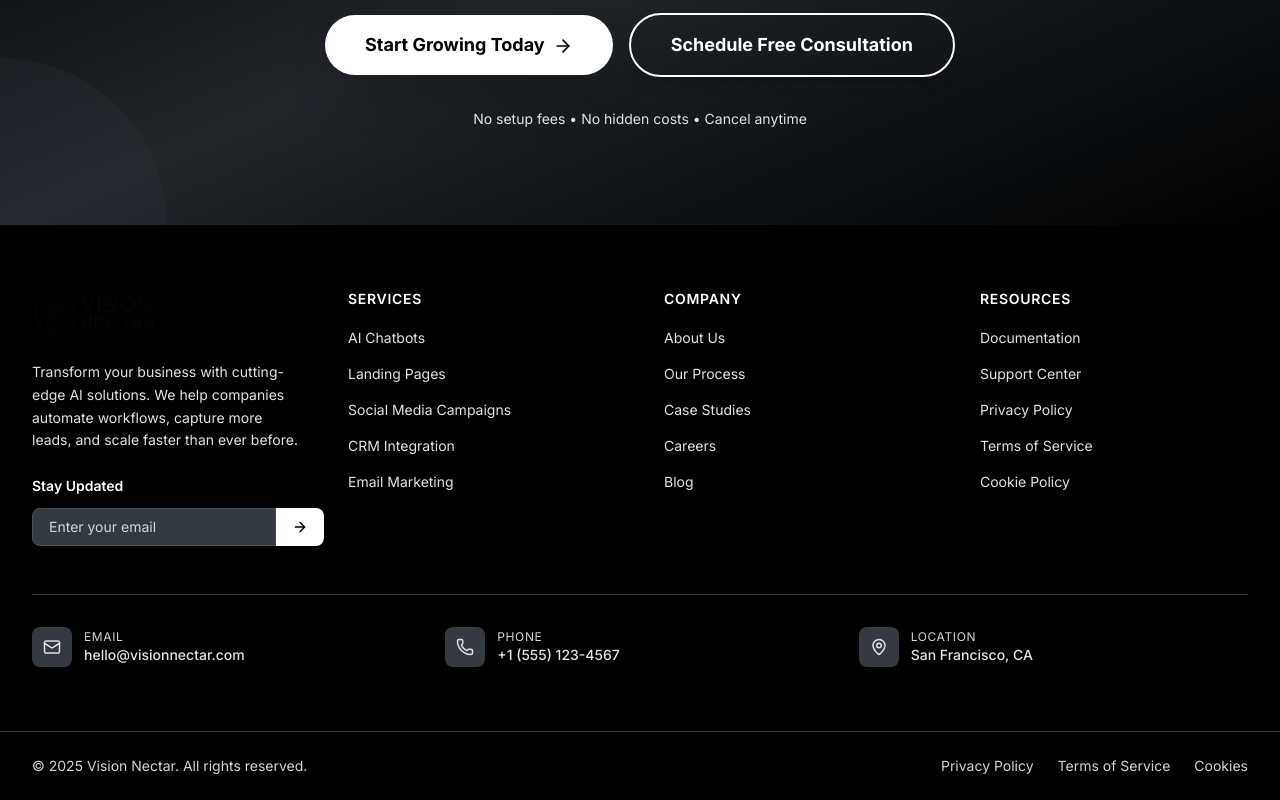
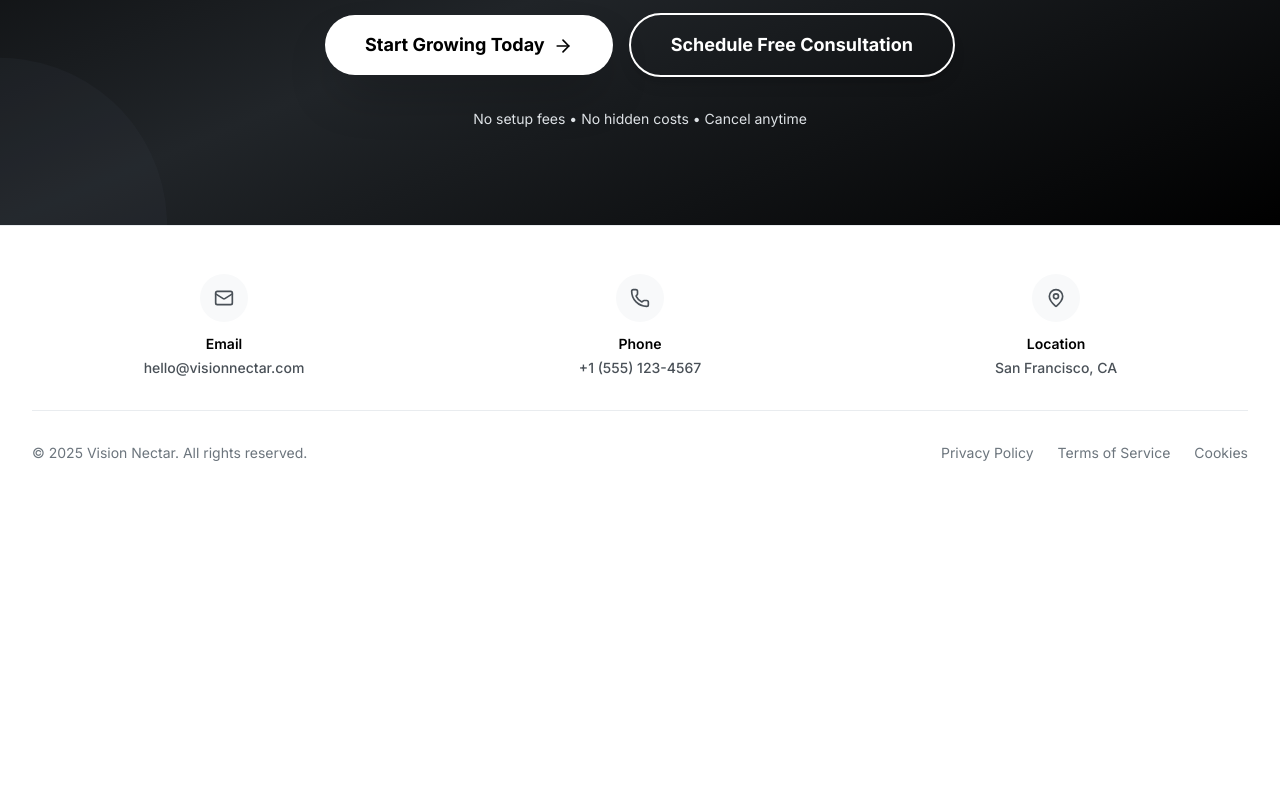
Before and after one commit to mikedavinci/vnectar, a Next.js app: page / in a window 1280 px wide. Shown: the part 10805-11605 px from the top of the page. After the commit the page ends 11316 px from the top, so only its background shows below. Built offline with nearby package versions, Linux system fonts and the light colour scheme; a web font is replaced by a local one.

Commit message:
Create Simple Footer with Essential Information

```diff
--- a/src/components/Footer.tsx
+++ b/src/components/Footer.tsx
@@ -1,34 +1,9 @@
 'use client';
 
-import Image from 'next/image';
-import { Mail, Phone, MapPin, ArrowRight } from 'lucide-react';
+import { Mail, Phone, MapPin } from 'lucide-react';
 
 export default function Footer() {
   const currentYear = new Date().getFullYear();
-
-  const footerLinks = {
-    Services: [
-      'AI Chatbots',
-      'Landing Pages',
-      'Social Media Campaigns',
-      'CRM Integration',
-      'Email Marketing',
-    ],
-    Company: [
-      'About Us',
-      'Our Process',
-      'Case Studies',
-      'Careers',
-      'Blog',
-    ],
-    Resources: [
-      'Documentation',
-      'Support Center',
-      'Privacy Policy',
-      'Terms of Service',
-      'Cookie Policy',
-    ],
-  };
 
   const contactInfo = [
     {
@@ -52,111 +27,51 @@ export default function Footer() {
   ];
 
   return (
-    <footer className="bg-primary-950 text-white">
-      {/* Main Footer Content */}
-      <div className="max-w-7xl mx-auto px-4 sm:px-6 lg:px-8 py-16">
-        <div className="grid grid-cols-1 md:grid-cols-2 lg:grid-cols-4 gap-8 lg:gap-12">
-          {/* Brand Section */}
-          <div className="lg:col-span-1">
-            <div className="mb-6">
-              <Image
-                src="/images/logoWid.png"
-                alt="Vision Nectar"
-                width={180}
-                height={60}
-                className="h-12 w-auto transition-all duration-300 hover:scale-105"
-              />
-            </div>
-            <p className="text-primary-300 text-sm leading-relaxed mb-6">
-              Transform your business with cutting-edge AI solutions. We help companies
-              automate workflows, capture more leads, and scale faster than ever before.
-            </p>
-
-            {/* Newsletter Signup */}
-            <div className="space-y-3">
-              <h4 className="text-white font-semibold text-sm">Stay Updated</h4>
-              <div className="flex">
-                <input
-                  type="email"
-                  placeholder="Enter your email"
-                  className="flex-1 px-4 py-2 bg-primary-800 border border-primary-700 rounded-l-lg text-sm text-white placeholder-primary-400 focus:outline-none focus:border-primary-500 transition-colors duration-300"
-                />
-                <button className="px-4 py-2 bg-white text-primary-950 rounded-r-lg hover:bg-primary-100 transition-all duration-300 group">
-                  <ArrowRight size={16} className="group-hover:translate-x-1 transition-transform duration-300" />
-                </button>
-              </div>
-            </div>
-          </div>
-
-          {/* Links Sections */}
-          {Object.entries(footerLinks).map(([category, links]) => (
-            <div key={category} className="space-y-4">
-              <h3 className="text-white font-semibold text-sm uppercase tracking-wider">
-                {category}
-              </h3>
-              <ul className="space-y-3">
-                {links.map((link) => (
-                  <li key={link}>
+    <footer className="bg-white border-t border-primary-200">
+      <div className="max-w-7xl mx-auto px-4 sm:px-6 lg:px-8 py-12">
+        {/* Contact Information */}
+        <div className="grid grid-cols-1 sm:grid-cols-3 gap-8 mb-8">
+          {contactInfo.map((info) => (
             <a
-                      href="#"
-                      className="text-primary-300 text-sm hover:text-white transition-colors duration-300 hover:translate-x-1 inline-block"
+              key={info.label}
+              href={info.href}
+              className="flex flex-col items-center text-center space-y-3 text-primary-700 hover:text-primary-950 transition-colors duration-300 group"
             >
-                      {link}
-                    </a>
-                  </li>
-                ))}
-              </ul>
-            </div>
-          ))}
-        </div>
-
-        {/* Contact Information */}
-        <div className="mt-12 pt-8 border-t border-primary-800">
-          <div className="grid grid-cols-1 sm:grid-cols-3 gap-6">
-            {contactInfo.map((item) => (
-              <a
-                key={item.label}
-                href={item.href}
-                className="flex items-center space-x-3 text-primary-300 hover:text-white transition-colors duration-300 group"
-              >
-                <div className="flex-shrink-0 w-10 h-10 bg-primary-800 rounded-lg flex items-center justify-center group-hover:bg-primary-700 transition-colors duration-300">
-                  <item.icon size={18} />
+              <div className="w-12 h-12 bg-primary-100 rounded-full flex items-center justify-center group-hover:bg-primary-200 transition-colors duration-300">
+                <info.icon size={20} />
               </div>
               <div>
-                  <p className="text-xs text-primary-400 uppercase tracking-wider">
-                    {item.label}
+                <p className="text-sm font-semibold text-primary-950 mb-1">
+                  {info.label}
                 </p>
-                  <p className="text-sm font-medium">{item.value}</p>
+                <p className="text-sm font-medium">{info.value}</p>
               </div>
             </a>
           ))}
         </div>
-        </div>
-      </div>
 
-      {/* Bottom Bar */}
-      <div className="border-t border-primary-800">
-        <div className="max-w-7xl mx-auto px-4 sm:px-6 lg:px-8 py-6">
+        {/* Bottom Section */}
+        <div className="border-t border-primary-200 pt-8">
           <div className="flex flex-col sm:flex-row items-center justify-between space-y-4 sm:space-y-0">
-            <p className="text-primary-400 text-sm">
+            <p className="text-primary-600 text-sm">
               © {currentYear} Vision Nectar. All rights reserved.
             </p>
             <div className="flex items-center space-x-6">
               <a
                 href="#"
-                className="text-primary-400 hover:text-white text-sm transition-colors duration-300"
+                className="text-primary-600 hover:text-primary-950 text-sm transition-colors duration-300"
               >
                 Privacy Policy
               </a>
               <a
                 href="#"
-                className="text-primary-400 hover:text-white text-sm transition-colors duration-300"
+                className="text-primary-600 hover:text-primary-950 text-sm transition-colors duration-300"
               >
                 Terms of Service
               </a>
               <a
                 href="#"
-                className="text-primary-400 hover:text-white text-sm transition-colors duration-300"
+                className="text-primary-600 hover:text-primary-950 text-sm transition-colors duration-300"
               >
                 Cookies
               </a>
```
Lines whose indentation alone changed are shown as unchanged.
